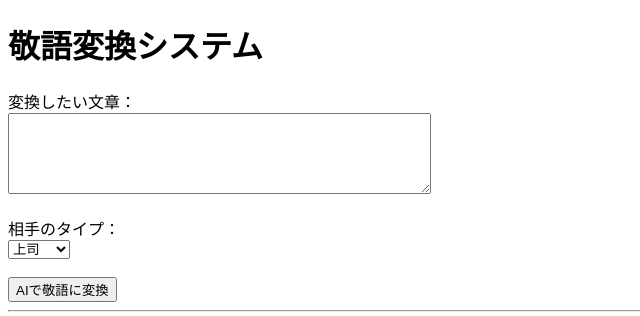
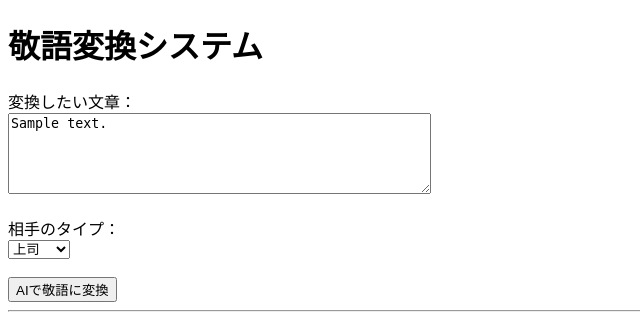
Before and after one commit to beetle-oshiro/polite_convert, a Flask app: template templates/index.html in a window 1280 px wide. Shown: the top 316 px of the page, without its empty margins (0-640 px from the left). Run offline with Flask 3, Linux system fonts and the light colour scheme; the template is opened without the code that fills it: most values are stand-ins (such as "Sample title", 1, 10 or a date in 2020).

Commit message:
敬語システム：POST後に原文とスタイルを保持するよう修正

```diff
--- a/app.py
+++ b/app.py
@@ -16,20 +16,25 @@ client = OpenAI(api_key=os.getenv("OPENAI_API_KEY"))
 def index():
     converted_text = None
 
+    # ★追加：フォームの表示状態を保持するための変数
+    original_text = ''
+    selected_style = '上司'
+
     if request.method == 'POST':
-        text = (request.form.get('text') or '').strip()
-        style = (request.form.get('style') or '上司').strip()
+        # ★編集：text/style を original_text/selected_style に入れる
+        original_text = (request.form.get('text') or '').strip()
+        selected_style  = (request.form.get('style') or '上司').strip()
 
-        if text:
+        if original_text:
             # --- 敬語変換プロンプト（最小実装） ---
             prompt = f"""
-対象: {style}
+対象: {selected_style}
 以下の日本語を、対象にふさわしい敬語・文体・語彙・結びに直してください。
 意味は変えず、冗長にせず、体裁のみ整えてください。
 出力は変換後の文章のみ（説明や前置きは不要）。
 
 原文:
-{text}
+{original_text}
 """
 
             try:
@@ -47,7 +52,12 @@ def index():
         else:
             converted_text = "（文章が空です）"
 
-    return render_template('index.html', converted_text=converted_text)
-
+    # ★編集：original_text / selected_style をテンプレへ渡す
+    return render_template(
+            'index.html',
+            converted_text=converted_text,
+            original_text=original_text,
+            selected_style=selected_style
+        )
 if __name__ == '__main__':
     app.run(debug=True)
--- a/templates/index.html
+++ b/templates/index.html
@@ -10,13 +10,15 @@
     <h1>敬語変換システム</h1>
     <form method="POST" action="/">
         <label for="text">変換したい文章：</label><br>
-        <textarea id="text" name="text" rows="5" cols="50"></textarea><br><br>
+        <!-- ★ここがポイント：POST後も original_text を差し戻す -->
+        <textarea id="text" name="text" rows="5" cols="50">{{ original_text }}</textarea><br><br>
 
         <label for="style">相手のタイプ：</label><br>
         <select id="style" name="style">
-            <option value="上司">上司</option>
-            <option value="先輩">先輩</option>
-            <option value="取引先">取引先</option>
+            <option value="上司" {{ 'selected' if selected_style=='上司' else '' }}>上司</option>
+            <option value="取引先" {{ 'selected' if selected_style=='取引先' else '' }}>取引先</option>
+            <option value="先輩" {{ 'selected' if selected_style=='先輩' else '' }}>先輩</option>
+            <option value="初対面" {{ 'selected' if selected_style=='初対面' else '' }}>初対面</option>
         </select><br><br>
 
         <button type="submit">AIで敬語に変換</button>
```
